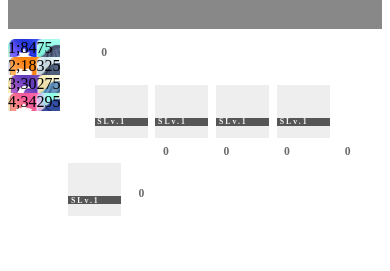
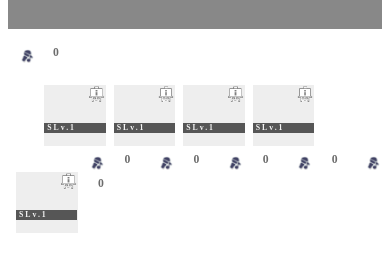
Before and after one commit to PrskMomo/PrskMomo.github.io, a plain HTML site: page prsk_simulate/worldlink/index.html in a window 390 px wide. Shown: the part 63-334 px from the top of the page. Drawn offline with Linux system fonts and the light colour scheme.

Commit message:
Add files via upload

```diff
--- a/prsk_simulate/worldlink/script.js
+++ b/prsk_simulate/worldlink/script.js
@@ -1,39 +1,26 @@
-const CARDS = {
-    "1": {
+/*const CARDS = {
+    "sample": {
         "Name": "Ichika",
         "Group": "Leo",
         "Type": "Cool",
         "Rarity": 1,
         "Performance": 8475,
         "ImageLink": "../images/cards/leo/ichika/1.png"
-    },
-    "2": {
-        "Name": "Ichika",
-        "Group": "Leo",
-        "Type": "Happy",
-        "Rarity": 2,
-        "Performance": 18325,
-        "ImageLink": "../images/cards/leo/ichika/2.png"
-    },
-    "3": {
-        "Name": "Ichika",
-        "Group": "Leo",
-        "Type": "Mysterious",
-        "Rarity": 3,
-        "Performance": 30275,
-        "ImageLink": "../images/cards/leo/ichika/3.png"
-    },
-    "4": {
-        "Name": "Ichika",
-        "Group": "Leo",
-        "Type": "Cute",
-        "Rarity": 4,
-        "Performance": 34295,
-        "ImageLink": "../images/cards/leo/ichika/4.png"
     }
-}
+}*/
+
+const CARDS = [{"1": {"Name": "Ichika", "Group": "Leo", "Type": "Cool", "Rarity": 1, "Performance": 8475, "ImageLink": "../images/cards/leo/ichika/1.png"}}]
 
 window.onload = function() {
+
+    const ham = document.querySelector('#drawer_input'); //js-hamburgerの要素を取得し、変数hamに格納
+    const nav = document.querySelector('#cards'); //js-navの要素を取得し、変数navに格納
+
+    ham.addEventListener('click', function () { //ハンバーガーメニューをクリックしたら
+        ham.classList.toggle('active');
+        nav.classList.toggle('active');
+
+    });
 
     let MEMBER = ["first", "second", "third", "fourth", "fifth"];
     let WAKU = [["first", 0], ["second", 0], ["third", 0], ["fourth", 0], ["fifth", 0]];
@@ -50,9 +37,8 @@ window.onload = function() {
 
     });
 
-
-
-    setCard(CARDS);
+    setCard(JSON.parse(JSON.stringify(CARDS).replace('[', '').replace(']', '')));
+    //setCard(JSON.parse((String(CARDS))))
 
     function calcPerformAll(){
         let total = 0;
--- a/prsk_simulate/worldlink/style-pc.css
+++ b/prsk_simulate/worldlink/style-pc.css
@@ -26,7 +26,6 @@ main {
     max-height: 100vh;
     text-align: center;
     background: #888;
-    color: #fff;
     overflow-y: scroll;
 }
 
--- a/prsk_simulate/worldlink/style-smart.css
+++ b/prsk_simulate/worldlink/style-smart.css
@@ -85,6 +85,34 @@ main {
     transform: rotate(-45deg);
 }
 
+#cards {
+    width: 98vw;
+    height: 100vh;
+    background: rgba(136, 136, 136, 0.5);
+    position: fixed;
+    margin-left: 10px;
+    left: 100%;
+    z-index: 99;
+    overflow-y: scroll;
+}
+
+#cards.active {
+    left: 0;
+}
+
+.card {
+    width: 73px;
+    height: 73px;
+    margin-top: 3vh;
+    float: left;
+    background: #eee;
+    background-size: cover;
+    margin-left: 10px;
+    background-size: 100%;
+    font-size: 0;
+
+}
+
 .member {
     width: 16.5%;
     padding-top: 16.5%;
@@ -148,7 +176,7 @@ main {
     position: absolute;
     top: 0%;
     right: 0%;
-    --bg-image: url('../worldlink/images/canvas_no.png');
+    --bg-image: url('../images/canvas_no.png');
     background-image: var(--bg-image);
     background-size: 100%;
     font-size: 0;
@@ -160,7 +188,7 @@ main {
     margin-top: 10px;
     position: relative;
     float: left;
-    background-image: url('../worldlink/images/performance.png');
+    background-image: url('../images/performance.png');
     background-size: 100%;
 }
 
```
Also changed, not shown: 1 other file.
